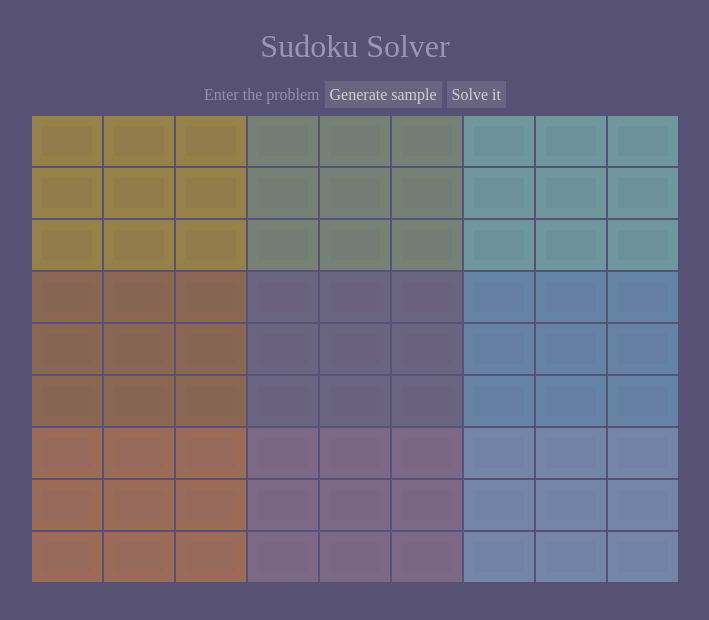
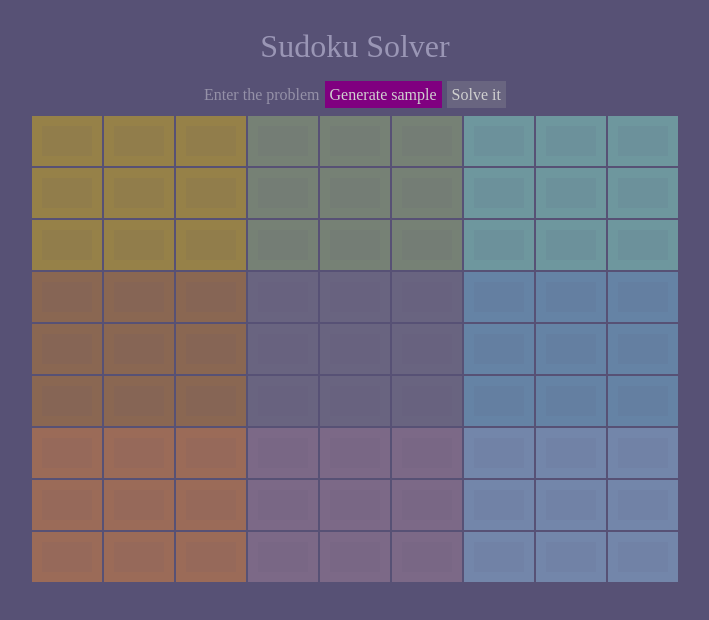
Before and after one commit to kunal-mandalia/SudokuSolver, a plain HTML site: page index.html in a window 1280 px wide. In both pictures the pointer is over the element "Generate sample". Shown: the whole page, without its empty margins (285-994 px from the left). Drawn offline with Linux system fonts and the light colour scheme.

Commit message:
Hot button on hover

```diff
--- a/styles.css
+++ b/styles.css
@@ -120,6 +120,12 @@ tr:nth-child(9) {
 	background-color: #696580;
 	padding: 5px;
 	margin-left: 5px;
+	transition: 0.2s;
+}
+
+.sButton:hover {
+	background-color: purple;
+	cursor: pointer;
 }
 
 .generateAction {
```
